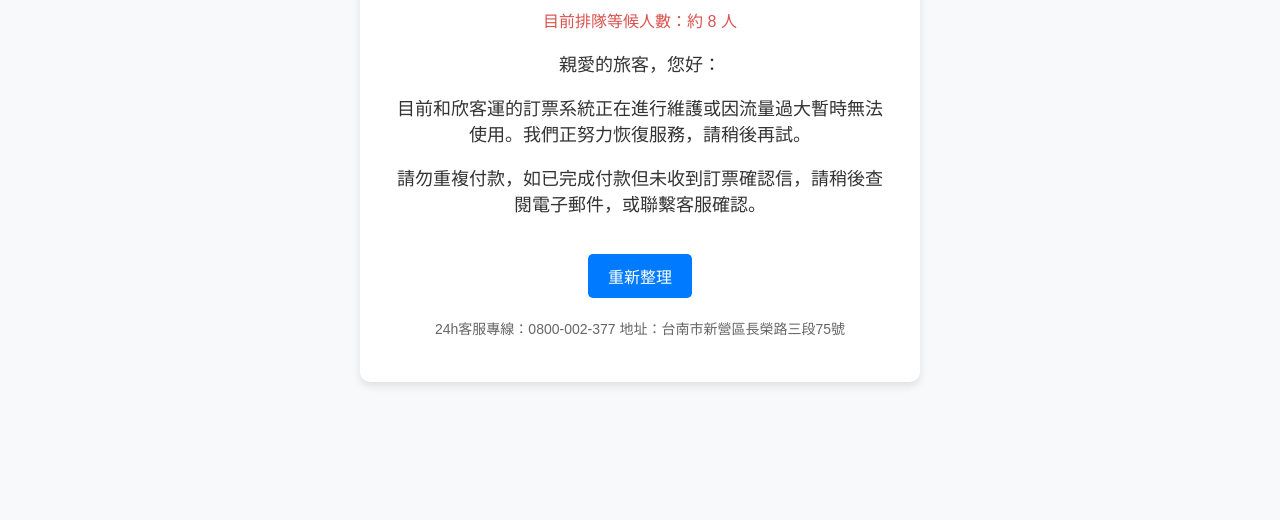
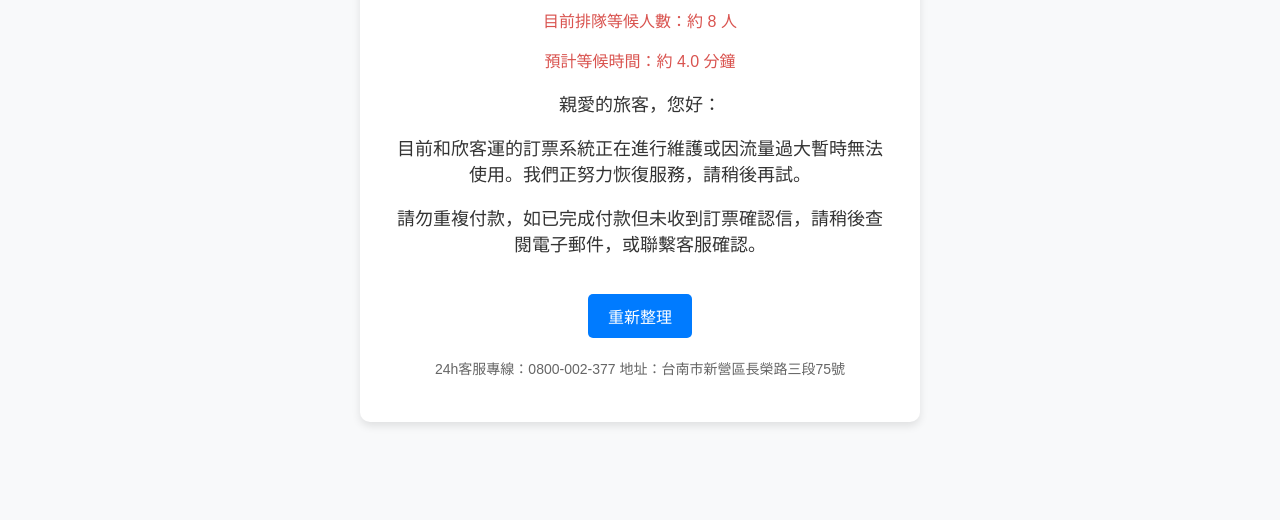
Before and after one commit to Guo940315/web-hw, a plain HTML site: page index.html in a window 1280 px wide. Shown: the part 280-800 px from the top of the page. Drawn offline with Linux system fonts and the light colour scheme.

Commit message:
新增等候時間

```diff
--- a/index.html
+++ b/index.html
@@ -91,7 +91,9 @@
   </style>
   <script>
     function updateQueueNumber() {
-      document.getElementById("queue-number").innerText = Math.floor(Math.random() * 500) + 1;
+      let queueNumber = Math.floor(Math.random() * 500) + 1;
+      document.getElementById("queue-number").innerText = queueNumber;
+      document.getElementById("queue-time").innerText = (queueNumber * 0.5).toFixed(1) + " 分鐘";
     }
     setInterval(updateQueueNumber, 5000);
 
@@ -116,6 +118,7 @@
 <div class="container">
   <h1>服務暫時中斷</h1>
   <p class="queue-info">目前排隊等候人數：約 <span id="queue-number">...</span> 人</p>
+  <p class="queue-info">預計等候時間：約 <span id="queue-time">...</span></p>
   <p>親愛的旅客，您好：</p>
   <p>目前和欣客運的訂票系統正在進行維護或因流量過大暫時無法使用。我們正努力恢復服務，請稍後再試。</p>
   <p>請勿重複付款，如已完成付款但未收到訂票確認信，請稍後查閱電子郵件，或聯繫客服確認。</p>
```
